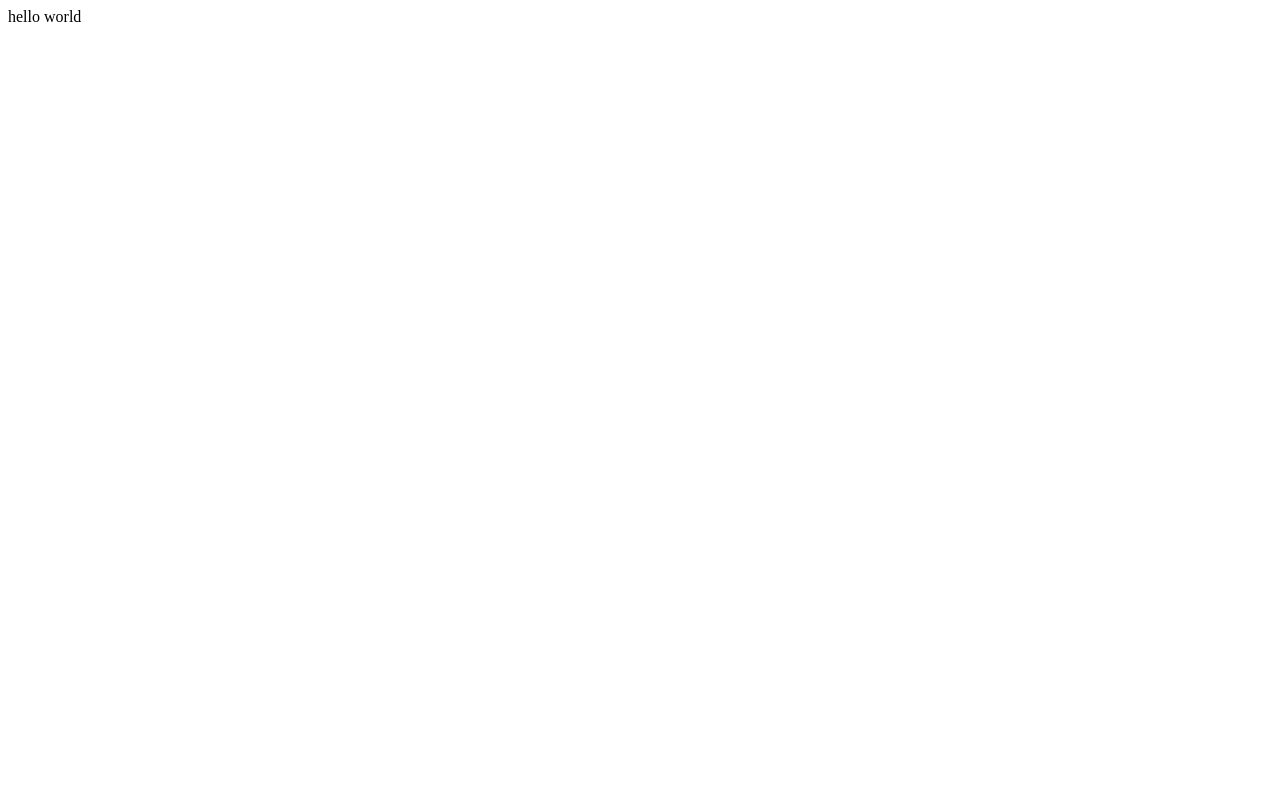
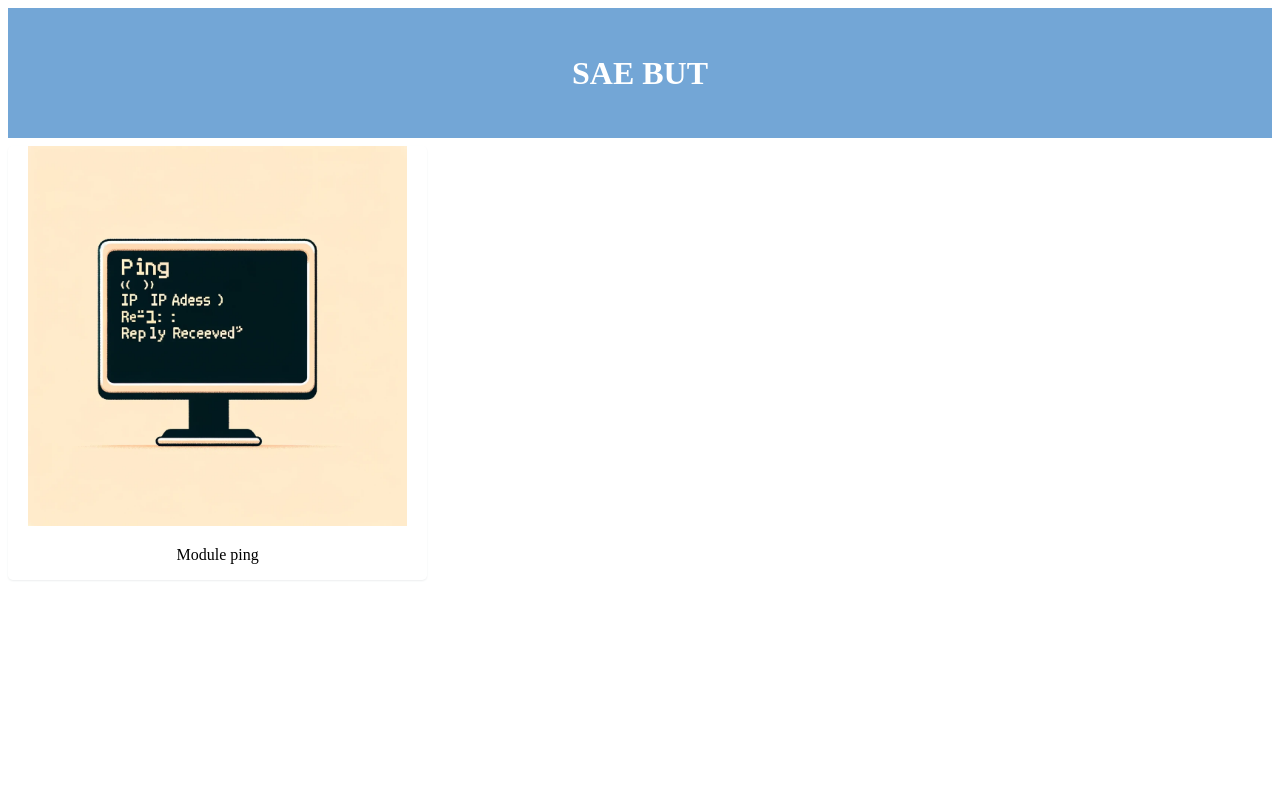
Before and after one commit to badem09/sae_but3_fa, a PHP site: page / in a window 1280 px wide. Before the commit the page is almost empty. Run offline with PHP 8.4, Linux system fonts and the light colour scheme.

Commit message:
Home page

```diff
--- a/src/index.php
+++ b/src/index.php
@@ -1,2 +1,19 @@
-<?php
-echo "hello world";
+<!doctype html>
+<html lang="fr">
+<head>
+    <meta charset="utf-8">
+    <title>Titre de la page</title>
+    <link rel="stylesheet" href="styles/style.css">
+    <script src="scripts/script.js"></script>
+</head>
+<body>
+<header>
+        <h1>SAE BUT</h1>
+</header>
+        <div class="Cards">
+            <div class="Card">
+                <img src="img/Ping.png" alt="Image 1">
+                <p>Module ping</p>
+            </div>
+        </div>
+</html>
--- /dev/null
+++ b/src/styles/style.css
@@ -0,0 +1,45 @@
+header {
+    background-color: #73A6D6;
+    color: white;
+    padding: 2%;
+}
+
+header h1{
+    text-align: center;
+}
+
+
+.Cards {
+    padding-left: 20px;
+    padding-right: 20px;
+    height: 7%;
+    margin: .5em 3% .5em 0;
+    border-radius: .3em;
+    box-shadow: 0 1px 2px 0 #eceeef;
+    cursor: pointer;
+    position: relative;
+    overflow: hidden;
+    background-position: center top;
+    width: 30%;
+    float: left;
+    background-size: cover;
+    transition:all 0.4s ease-in-out
+}
+
+.Cards:hover {
+    transform: scale(1.05);
+}
+
+.Cards img{
+    max-width: 100%;
+    height: auto;
+    width: 100%;
+    top: 0;
+    left: 0;
+    right: 0;
+    bottom: 0;
+}
+
+.Cards p{
+    text-align: center;
+}
```
Also changed, not shown: src/img/Ping.png (added), src/scripts/script.js (added).
